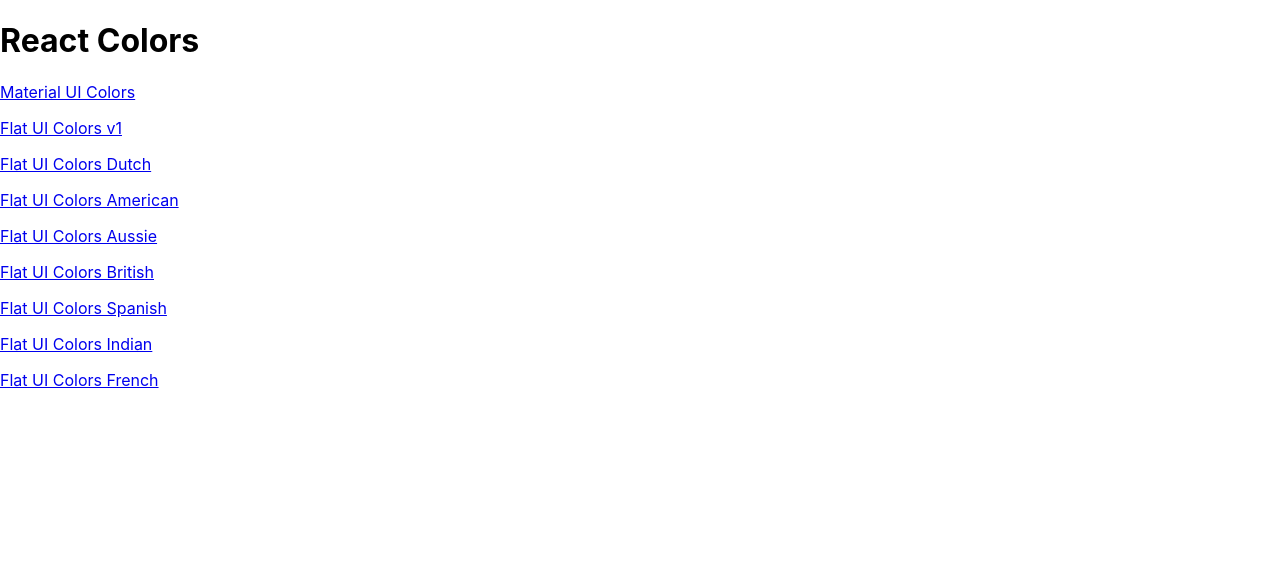
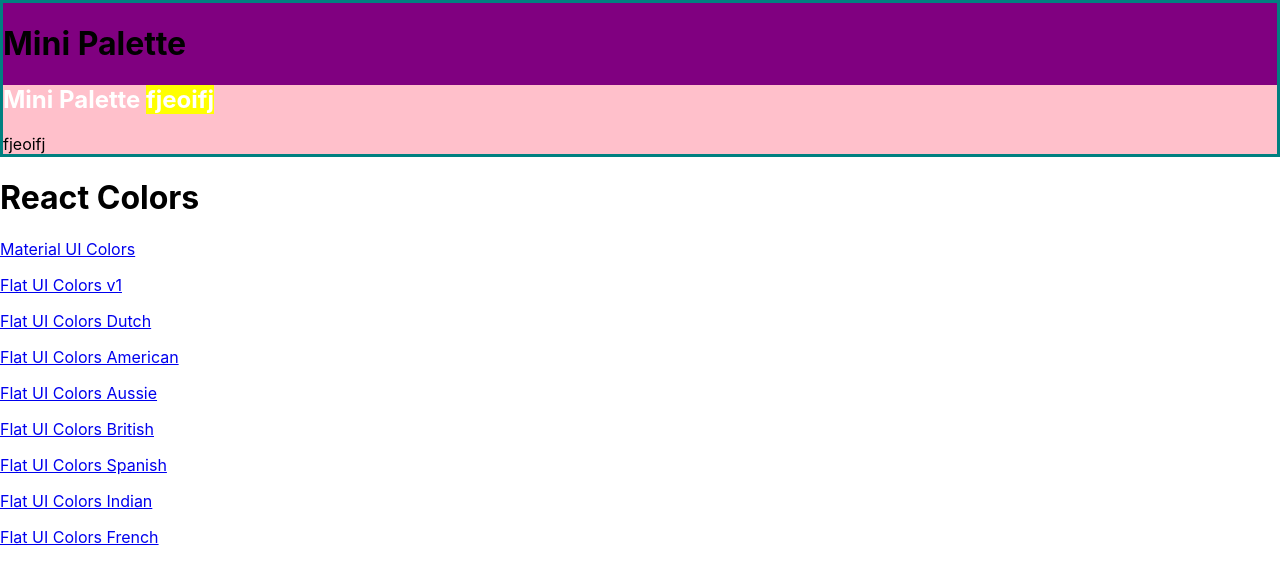
Before and after one commit to chenghsj/color-app, a React (Create React App) app: page / in a window 1280 px wide. Shown: the top 584 px of the page. Built offline with nearby package versions, Linux system fonts and the light colour scheme.

Commit message:
Add withStyles with demo styles

```diff
--- a/package.json
+++ b/package.json
@@ -5,6 +5,7 @@
   "dependencies": {
     "@material-ui/core": "^4.8.2",
     "@material-ui/icons": "^4.5.1",
+    "@material-ui/styles": "^4.8.2",
     "@testing-library/jest-dom": "^4.2.4",
     "@testing-library/react": "^9.4.0",
     "@testing-library/user-event": "^7.2.1",
@@ -14,6 +15,7 @@
     "react": "^16.12.0",
     "react-copy-to-clipboard": "^5.0.2",
     "react-dom": "^16.12.0",
+    "react-router-dom": "^5.1.2",
     "react-scripts": "3.3.0"
   },
   "scripts": {
--- /dev/null
+++ b/src/MiniPalette.js
@@ -0,0 +1,36 @@
+import React from "react";
+import { withStyles } from "@material-ui/core/styles";
+
+const styles = {
+  main: {
+    backgroundColor: "purple",
+    border: "3px solid teal"
+  },
+  secondary: {
+    backgroundColor: "pink",
+    "& h1": {
+      color: "white",
+      "& span": {
+        backgroundColor: "yellow"
+      }
+    }
+  }
+};
+
+function MiniPalette(props) {
+  console.log(props);
+  const { classes } = props;
+  return (
+    <div className={classes.main}>
+      <h1>Mini Palette</h1>
+      <section className={classes.secondary}>
+        <h1>
+          Mini Palette <span>fjeoifj</span>
+        </h1>
+        <span>fjeoifj</span>
+      </section>
+    </div>
+  );
+}
+
+export default withStyles(styles)(MiniPalette);
--- a/src/PaletteList.js
+++ b/src/PaletteList.js
@@ -1,4 +1,5 @@
 import React, { Component } from "react";
+import MiniPalette from "./MiniPalette";
 import { Link } from "react-router-dom";
 
 class PaletteList extends Component {
@@ -10,6 +11,7 @@ class PaletteList extends Component {
     const { palettes } = this.props;
     return (
       <div className="PaletteList">
+        <MiniPalette />
         <h1>React Colors</h1>
         {palettes.map(palette => (
           <p>
```
Also changed, not shown: 1 other file (tests, documents, lock files or other folders).
